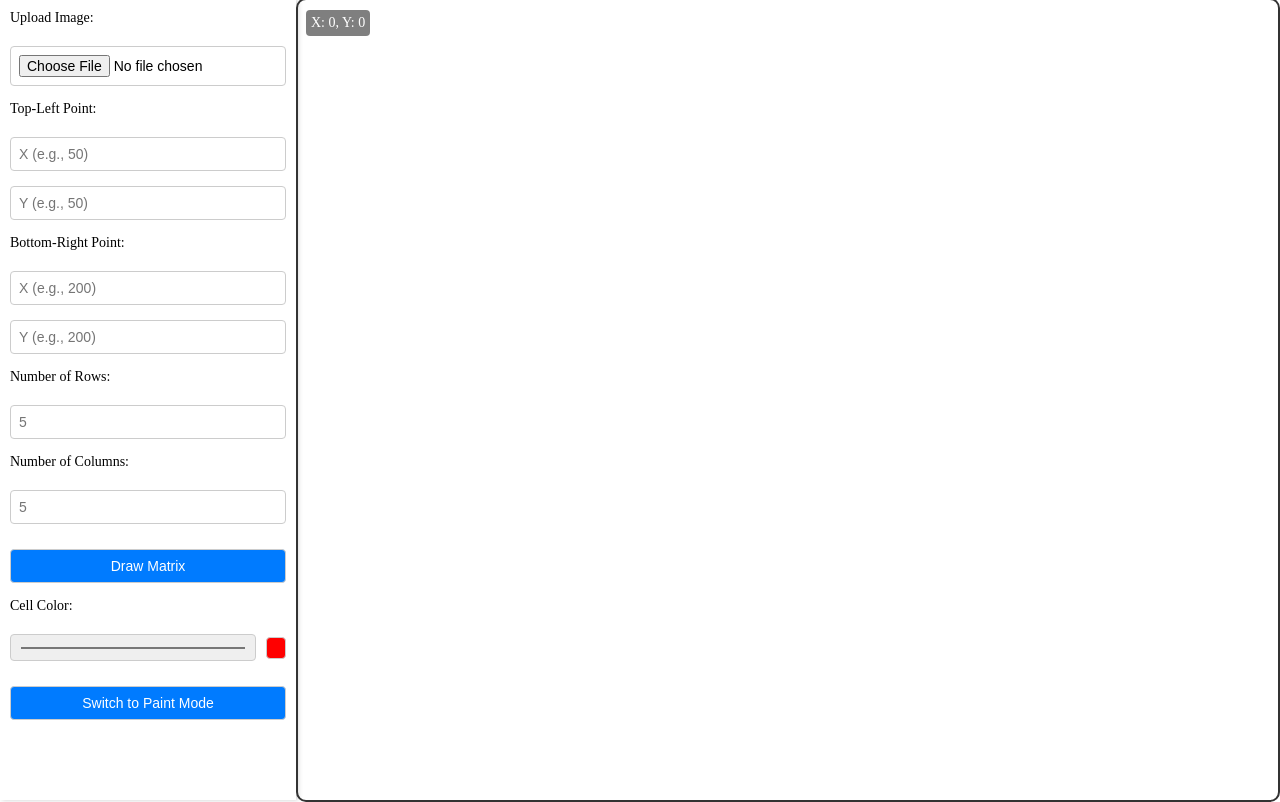
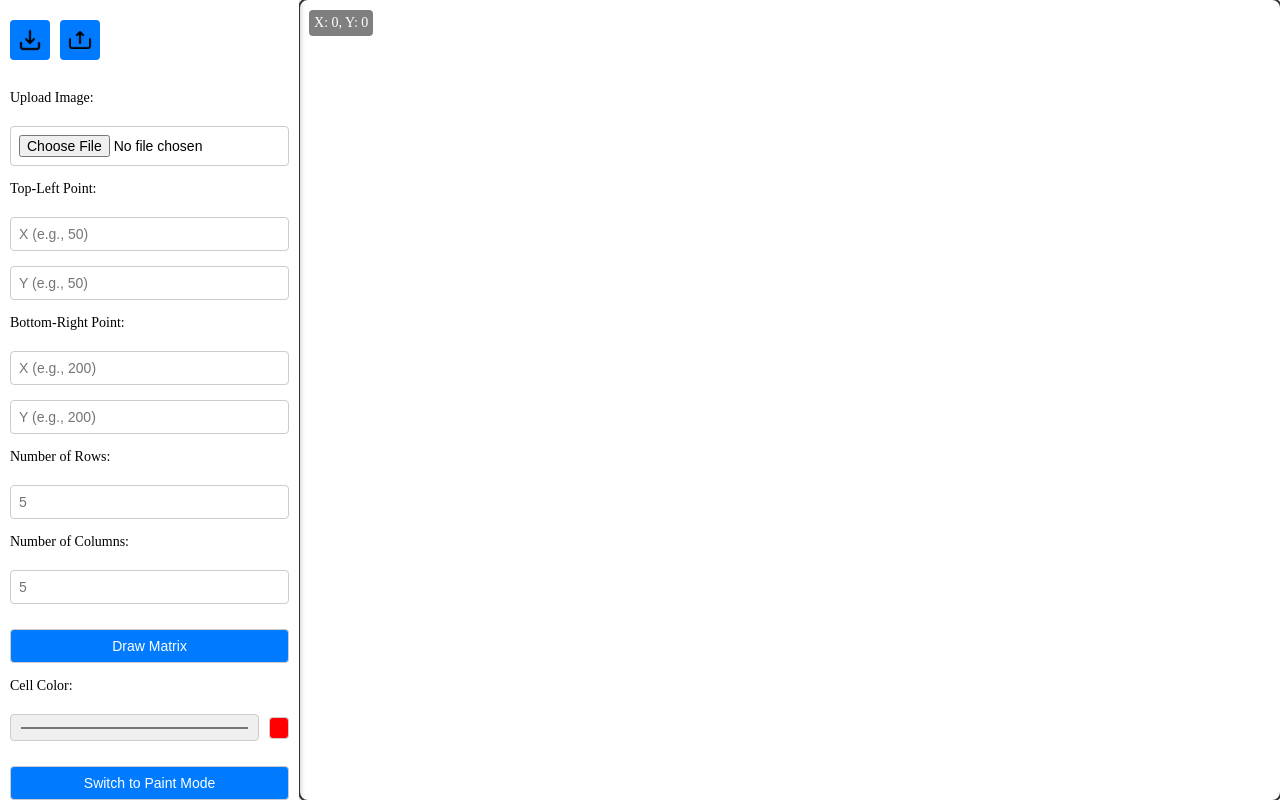
Before and after one commit to GeekBro1337/matix-config, a plain HTML site: page index.html in a window 1280 px wide. Drawn offline with Linux system fonts and the light colour scheme.

Commit message:
Добавление кнопок заглушек импорт и экспорт

```diff
--- a/index.html
+++ b/index.html
@@ -8,34 +8,52 @@
 </head>
 <body>
     <div id="settingsPanel">
+        <!-- Кнопки импорта и экспорта JSON -->
+        <div id="jsonButtons" style="display: flex; gap: 10px; margin-bottom: 15px;">
+            <button id="importJsonButton" aria-label="Import JSON">
+                <img src="source/icons/import.png" alt="Import JSON" style="width: 24px; height: 24px;">
+            </button>
+            <button id="exportJsonButton" aria-label="Export JSON">
+                <img src="source/icons/export.png" alt="Export JSON" style="width: 24px; height: 24px;">
+            </button>
+        </div>
+
+        <!-- Загрузка изображения -->
         <label for="imageUpload">Upload Image:</label>
         <input type="file" id="imageUpload" accept="image/png, image/gif, image/jpeg">
 
+        <!-- Координаты верхнего левого угла -->
         <label>Top-Left Point:</label>
         <input type="number" id="pointTopLeftX" placeholder="X (e.g., 50)">
         <input type="number" id="pointTopLeftY" placeholder="Y (e.g., 50)">
 
+        <!-- Координаты нижнего правого угла -->
         <label>Bottom-Right Point:</label>
         <input type="number" id="pointBottomRightX" placeholder="X (e.g., 200)">
         <input type="number" id="pointBottomRightY" placeholder="Y (e.g., 200)">
 
+        <!-- Настройка матрицы -->
         <label for="matrixRows">Number of Rows:</label>
         <input type="number" id="matrixRows" placeholder="5">
 
         <label for="matrixCols">Number of Columns:</label>
         <input type="number" id="matrixCols" placeholder="5">
 
+        <!-- Кнопка для рисования матрицы -->
         <button id="drawMatrixButton">Draw Matrix</button>
 
+        <!-- Выбор цвета ячейки -->
         <label for="colorPicker">Cell Color:</label>
         <div style="display: flex; align-items: center; gap: 10px;">
             <input type="color" id="colorPicker" value="#ff0000">
             <div id="colorPreview" style="width: 20px; height: 20px; border: 1px solid #ccc; border-radius: 4px;"></div>
         </div>
 
-
+        <!-- Переключение режима -->
         <button id="toggleModeButton">Switch to Paint Mode</button>
     </div>
+
+    <!-- Контейнер для канваса -->
     <div id="canvasContainer">
         <canvas id="matrixCanvas"></canvas>
         <div id="coordinates">X: 0, Y: 0</div>
--- a/style.css
+++ b/style.css
@@ -1,10 +1,12 @@
+/* Глобальные стили для body */
 body {
     margin: 0;
     padding: 0;
     display: flex;
-    height: 100dvh; /* Используем dvh вместо vh */
+    height: 100dvh; /* Используем dvh вместо vh для корректного отображения на мобильных устройствах */
 }
 
+/* Панель настроек */
 #settingsPanel {
     width: 300px;
     padding: 10px;
@@ -13,41 +15,54 @@ body {
     display: flex;
     flex-direction: column;
     gap: 15px;
-    height: 100%;
-    box-sizing: border-box; /* Добавляем для точного расчета ширины */
+    height: 100%; /* Занимаем всю высоту родителя */
+    box-sizing: border-box; /* Для точного расчета ширины и высоты */
 }
+
 #settingsPanel label {
     font-size: 14px;
-    margin-bottom: 5px;
+    margin-bottom: 5px; /* Отступ под заголовком */
 }
-#settingsPanel input, #settingsPanel button, #settingsPanel select {
+
+#settingsPanel input,
+#settingsPanel button,
+#settingsPanel select {
     width: 100%;
     padding: 8px;
     font-size: 14px;
     border: 1px solid #ccc;
     border-radius: 4px;
-    box-sizing: border-box; /* Добавляем для точного расчета ширины */
+    box-sizing: border-box; /* Для точного расчета размеров */
 }
+
 #settingsPanel button {
     background-color: #007bff;
     color: white;
     cursor: pointer;
-    margin-top: 10px; /* Отступ сверху, чтобы кнопка не была прижата к полям ввода */
+    margin-top: 10px; /* Отступ сверху */
+    transition: background-color 0.3s ease; /* Плавный переход при наведении */
 }
+
 #settingsPanel button:hover {
     background-color: #0056b3;
 }
+
+/* Контейнер для канваса */
 #canvasContainer {
     flex-grow: 1;
     display: flex;
     justify-content: center;
     align-items: center;
     position: relative;
+    overflow: hidden; /* Убираем скроллбары, если содержимое канваса выходит за пределы */
 }
+
 canvas {
     border: 2px solid #333;
     border-radius: 10px;
 }
+
+/* Отображение координат */
 #coordinates {
     position: absolute;
     top: 10px;
@@ -58,7 +73,34 @@ canvas {
     font-size: 14px;
     border-radius: 4px;
     cursor: pointer;
+    transition: background-color 0.3s ease; /* Плавный переход при наведении */
 }
+
 #coordinates:hover {
     background-color: rgba(0, 0, 0, 0.7);
 }
+
+/* Кнопки JSON */
+#jsonButtons button {
+    padding: 8px;
+    background-color: #007bff;
+    border: none;
+    border-radius: 4px;
+    cursor: pointer;
+    display: flex;
+    align-items: center;
+    justify-content: center;
+    width: 40px;
+    height: 40px;
+    transition: background-color 0.3s ease; /* Плавный переход при наведении */
+}
+
+#jsonButtons button img {
+    width: 24px;
+    height: 24px;
+    pointer-events: none; /* Иконка не должна обрабатывать события клика */
+}
+
+#jsonButtons button:hover {
+    background-color: #0056b3;
+}
```
Also changed, not shown: source/icons/export.png (added), source/icons/import.png (added).
